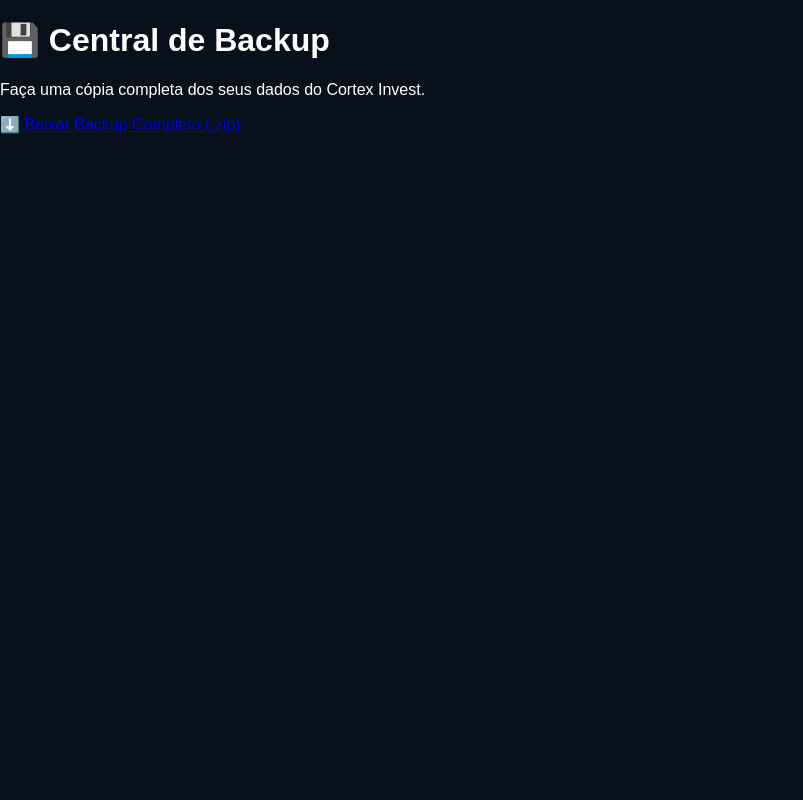
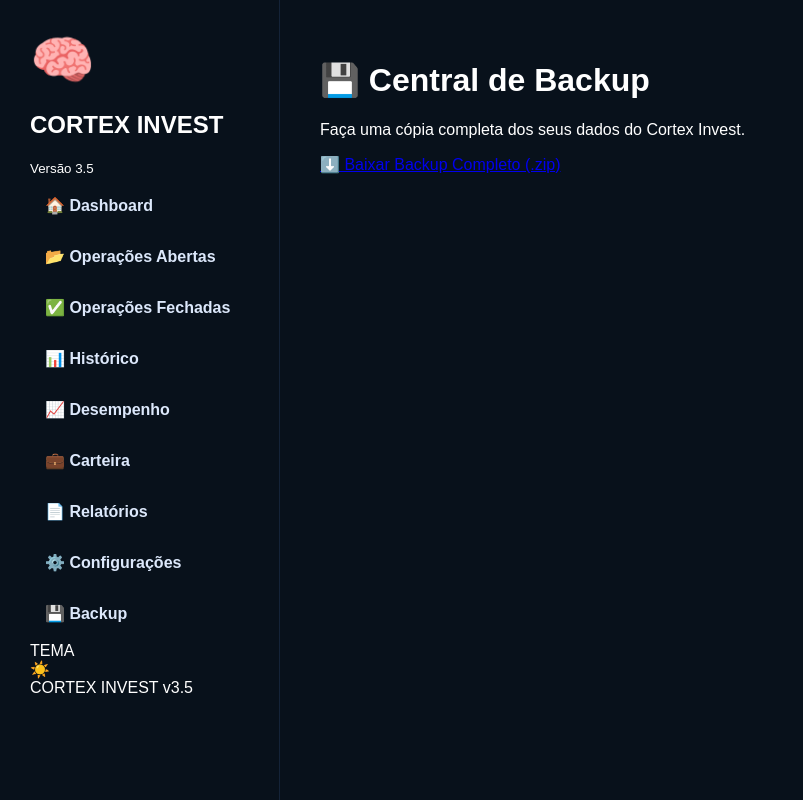
Before and after one commit to andrefcsj/FaculdadeMaria, a Flask app: page /backup in a window 1280 px wide. Shown: the whole page, without its empty margins (0-803 px from the left). Run offline with Flask 3, Linux system fonts and the light colour scheme; some libraries are stand-ins or nearby versions.

Commit message:
Add files via upload

```diff
--- a/templates/base.html
+++ b/templates/base.html
@@ -8,7 +8,42 @@
     <link rel="stylesheet" href="{{ url_for('static', filename='theme.css') }}">
 </head>
 <body>
+<div class="layout">
+    <aside class="sidebar">
+        <div class="logo">
+            <div style="font-size:52px;margin-bottom:10px;">🧠</div>
+            <h2>CORTEX INVEST</h2>
+            <small>Versão 3.5</small>
+        </div>
+
+        <nav>
+            <a href="/" class="{% if request.path == '/' %}active{% endif %}">🏠 Dashboard</a>
+            <a href="/operacoes-abertas" class="{% if request.path == '/operacoes-abertas' %}active{% endif %}">📂 Operações Abertas</a>
+            <a href="/op-fechadas" class="{% if request.path == '/op-fechadas' %}active{% endif %}">✅ Operações Fechadas</a>
+            <a href="/historico" class="{% if request.path == '/historico' %}active{% endif %}">📊 Histórico</a>
+            <a href="/desempenho" class="{% if request.path == '/desempenho' %}active{% endif %}">📈 Desempenho</a>
+            <a href="/carteira" class="{% if request.path == '/carteira' %}active{% endif %}">💼 Carteira</a>
+            <a href="/relatorios" class="{% if request.path == '/relatorios' %}active{% endif %}">📄 Relatórios</a>
+            <a href="/configuracoes" class="{% if request.path == '/configuracoes' %}active{% endif %}">⚙️ Configurações</a>
+            <a href="/backup" class="{% if request.path == '/backup' %}active{% endif %}">💾 Backup</a>
+        </nav>
+
+        <div class="theme-area">
+            <div class="theme-label">TEMA</div>
+            <div class="theme-toggle">
+                <span class="theme-icon">☀️</span>
+                <div class="theme-switch" onclick="toggleTheme()"></div>
+            </div>
+        </div>
+
+        <div class="version">CORTEX INVEST v3.5</div>
+    </aside>
+
+    <main class="content">
         {% block content %}{% endblock %}
+    </main>
+</div>
+
 <script src="{{ url_for('static', filename='theme.js') }}"></script>
 <script src="{{ url_for('static', filename='search_filters.js') }}"></script>
 </body>
```
Lines whose indentation alone changed are shown as unchanged.
